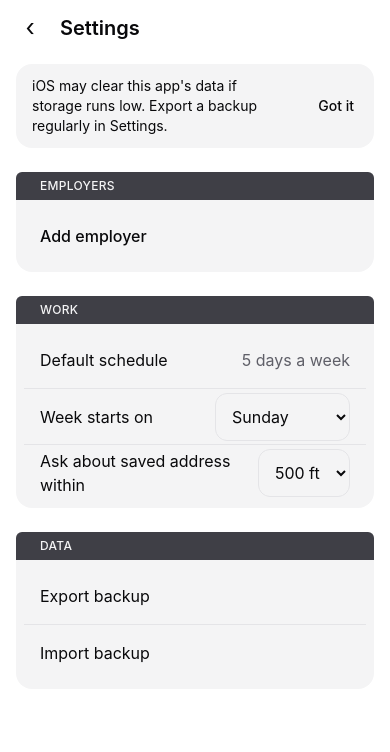
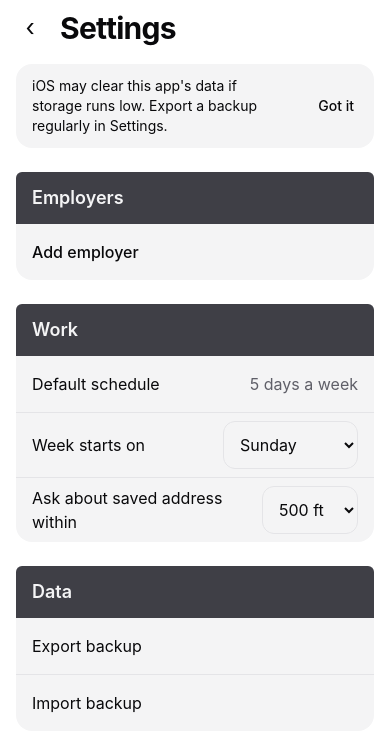
Before and after one commit to diecky7/Clock-in, a React (Vite) app: page / in a window 390 px wide. Both pictures are taken after a click on the button 38 px from the left and 28 px from the top of the page. Shown: the top 752 px of the page. Built offline with nearby package versions, Linux system fonts and the light colour scheme.

Commit message:
Type scale and spacing pass: larger titles, balanced card rows, iPhone 16 Pro Max check

```diff
--- a/src/components/ui.tsx
+++ b/src/components/ui.tsx
@@ -18,7 +18,7 @@ export function Screen({ title, back, children }: { title: string; back?: string
             ‹
           </button>
         )}
-        <h1 className="text-xl font-semibold">{title}</h1>
+        <h1 className="text-3xl font-bold tracking-tight">{title}</h1>
       </header>
       {children}
     </main>
@@ -28,8 +28,8 @@ export function Screen({ title, back, children }: { title: string; back?: string
 export function Section({ title, children }: { title: string; children: ReactNode }) {
   return (
     <section className="mt-6 overflow-hidden rounded-b-2xl rounded-t-md bg-surface" aria-label={title}>
-      <h2 className="bg-title px-6 py-1.5 text-xs font-medium uppercase tracking-wide text-title-fg">{title}</h2>
-      <div className="p-2">{children}</div>
+      <h2 className="bg-title px-4 py-3 text-lg font-semibold text-title-fg">{title}</h2>
+      <div>{children}</div>
     </section>
   )
 }
--- a/src/screens/EmployerEdit.tsx
+++ b/src/screens/EmployerEdit.tsx
@@ -86,7 +86,7 @@ export default function EmployerEdit({ id }: { id: string }) {
 
       {employer && (
         <section className="mt-6 overflow-hidden rounded-b-2xl rounded-t-md bg-surface" aria-label="Rate history">
-          <h2 className="bg-title px-4 py-1.5 text-xs font-medium uppercase tracking-wide text-title-fg">Rate history</h2>
+          <h2 className="bg-title px-4 py-3 text-lg font-semibold text-title-fg">Rate history</h2>
           <ul>
             {[...employer.rates].reverse().map((r) => (
               <li key={r.from} className="flex min-h-12 items-center justify-between border-t border-border px-4 first:border-t-0">
--- a/src/screens/Export.tsx
+++ b/src/screens/Export.tsx
@@ -91,7 +91,7 @@ export default function Export({ week }: { week?: string }) {
 
   return (
     <Screen title="Export week" back="/">
-      {weekStart && <p className="text-lg font-medium">{weekLabel(weekStart)}</p>}
+      {weekStart && <p className="mt-2 text-lg font-medium text-muted">{weekLabel(weekStart)}</p>}
 
       {summary && rows.length === 0 ? (
         <p className="mt-8 text-center text-muted">Nothing to export for this week</p>
--- a/src/screens/Places.tsx
+++ b/src/screens/Places.tsx
@@ -18,10 +18,10 @@ function Group({ title, rows }: { title: string; rows: Row[] }) {
   if (shown.length === 0) return null
   return (
     <section aria-label={title} className="mt-4 overflow-hidden rounded-b-2xl rounded-t-md bg-bg">
-      <h2 className="bg-title px-3 py-1.5 text-xs font-medium uppercase tracking-wide text-title-fg">{title}</h2>
+      <h2 className="bg-title px-4 py-3 text-lg font-semibold text-title-fg">{title}</h2>
       <dl className="divide-y divide-border">
         {shown.map(([k, v]) => (
-          <div key={k} className="flex items-baseline justify-between gap-4 px-3 py-2.5 text-sm">
+          <div key={k} className="flex items-baseline justify-between gap-4 px-4 py-3.5 text-base">
             <dt className="shrink-0 text-muted">{k}</dt>
             <dd className="text-right">{v}</dd>
           </div>
@@ -74,11 +74,11 @@ function DirectionsDialog({ place: saved, employers, onClose }: { place: Place;
 
   const d = place.detail ?? {}
   const names = new Map(employers.map((e) => [e.id, e.name]))
-  const btn = 'min-h-12 rounded-full border border-border bg-bg px-4 text-sm font-medium'
+  const btn = 'min-h-12 rounded-full border border-border bg-bg px-4 text-base font-medium'
 
   return (
     <Modal label={`Directions to ${place.label}`} initialFocus={first} onClose={onClose}>
-        <p className="px-2 pb-3 pt-1 text-center text-base font-medium">{fullAddress(place)}</p>
+        <p className="px-2 pb-4 pt-1 text-center text-xl font-semibold">{fullAddress(place)}</p>
 
         <div className="grid grid-cols-3 gap-2">
           {directionLinks(place).map((l, i) => {
@@ -129,15 +129,15 @@ function DirectionsDialog({ place: saved, employers, onClose }: { place: Place;
               ]}
             />
             <section aria-label="Employers" className="mt-4 overflow-hidden rounded-b-2xl rounded-t-md bg-bg">
-              <h2 className="bg-title px-3 py-1.5 text-xs font-medium uppercase tracking-wide text-title-fg">Employers</h2>
+              <h2 className="bg-title px-4 py-3 text-lg font-semibold text-title-fg">Employers</h2>
               <div className="divide-y divide-border">
                 {history.byEmployer.map((v) => (
                   <details key={v.employerId} className="group">
-                    <summary className="flex min-h-12 cursor-pointer list-none items-center justify-between gap-3 px-3 text-sm font-medium [&::-webkit-details-marker]:hidden">
+                    <summary className="flex min-h-12 cursor-pointer list-none items-center justify-between gap-3 px-4 text-base font-medium [&::-webkit-details-marker]:hidden">
                       <span>{names.get(v.employerId) ?? 'Employer'}</span>
                       <span aria-hidden className="text-muted transition-transform group-open:rotate-90">›</span>
                     </summary>
-                    <dl className="divide-y divide-border border-t border-border text-sm">
+                    <dl className="divide-y divide-border border-t border-border text-base">
                       {(
                         [
                           ['Times worked', String(v.times)],
@@ -146,7 +146,7 @@ function DirectionsDialog({ place: saved, employers, onClose }: { place: Place;
                           ['Last time', formatDate(v.last)],
                         ] as const
                       ).map(([k, val]) => (
-                        <div key={k} className="flex items-baseline justify-between gap-4 px-3 py-2.5">
+                        <div key={k} className="flex items-baseline justify-between gap-4 px-4 py-3.5">
                           <dt className="text-muted">{k}</dt>
                           <dd>{val}</dd>
                         </div>
--- a/src/screens/ScheduleEdit.tsx
+++ b/src/screens/ScheduleEdit.tsx
@@ -43,7 +43,7 @@ export default function ScheduleEdit() {
 
   return (
     <Screen title="Default schedule" back="/settings">
-      <p className="text-sm text-muted">New entries start with these times.</p>
+      <p className="mb-4 mt-2 text-base text-muted">New entries start with these times.</p>
 
       <div className="mt-4 grid grid-cols-2 gap-3 rounded-2xl bg-surface p-4">
         <DateTimeField
@@ -74,7 +74,7 @@ export default function ScheduleEdit() {
         </label>
       </div>
 
-      <h2 className="mt-6 text-sm text-muted">Work days</h2>
+      <h2 className="mt-8 text-lg font-semibold">Work days</h2>
       <div className="mt-2 grid grid-cols-7 gap-1.5">
         {DAYS.map((name, i) => (
           <button
--- a/src/screens/Settings.tsx
+++ b/src/screens/Settings.tsx
@@ -121,7 +121,7 @@ export default function Settings() {
               <span className="text-muted">{scheduleSummary(settings)}</span>
             </button>
           </div>
-          <div className={`${rowCls} ${divider}`}>
+          <div className={`${rowCls} ${divider} py-2`}>
             <label htmlFor="week-start">Week starts on</label>
             <select
               id="week-start"
@@ -136,7 +136,7 @@ export default function Settings() {
               ))}
             </select>
           </div>
-          <div className={`${rowCls} ${divider}`}>
+          <div className={`${rowCls} ${divider} py-2`}>
             <label htmlFor="nearby">Ask about saved address within</label>
             <select
               id="nearby"
--- a/src/screens/Summary.tsx
+++ b/src/screens/Summary.tsx
@@ -81,7 +81,7 @@ export default function Summary() {
           </div>
 
           <section aria-label="Totals" className="mt-8 text-center">
-            <p className="text-sm text-muted">{label}</p>
+            <p className="h-5 text-base text-muted">{view === 'Week' ? '' : label}</p>
             <p className="mt-1 text-6xl font-semibold tabular-nums tracking-tight">{formatUSD(sum.totalCents)}</p>
           </section>
           <dl className="mt-6 divide-y divide-border overflow-hidden rounded-2xl bg-surface">
```
